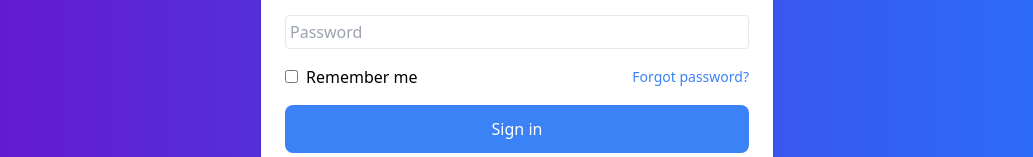
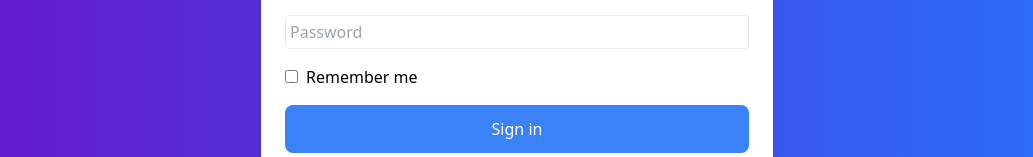
Before and after one commit to parvinshaik/venue-hub, a React (Create React App) app in the folder frontend/venue-hub/: page / in a window 1280 px wide. Shown: the part 511-668 px from the top of the page, without its empty margins (123-1156 px from the left). Built offline with nearby package versions, Linux system fonts and the light colour scheme.

Commit message:
fix login page ui issue

```diff
--- a/frontend/venue-hub/src/components/App.jsx
+++ b/frontend/venue-hub/src/components/App.jsx
@@ -173,9 +173,9 @@ function App() {
                                             <input required type="checkbox" className="mr-2" />
                                             Remember me
                                         </label>
-                                        <a href="#!" className="text-sm text-blue-500">
+                                        {/* <a href="#!" className="text-sm text-blue-500">
                                             Forgot password?
-                                        </a>
+                                        </a> */}
                                     </div>
                                     <button type="submit" className="w-full bg-blue-500 text-white py-3 rounded-lg hover:bg-blue-600">
                                         Sign in
```
